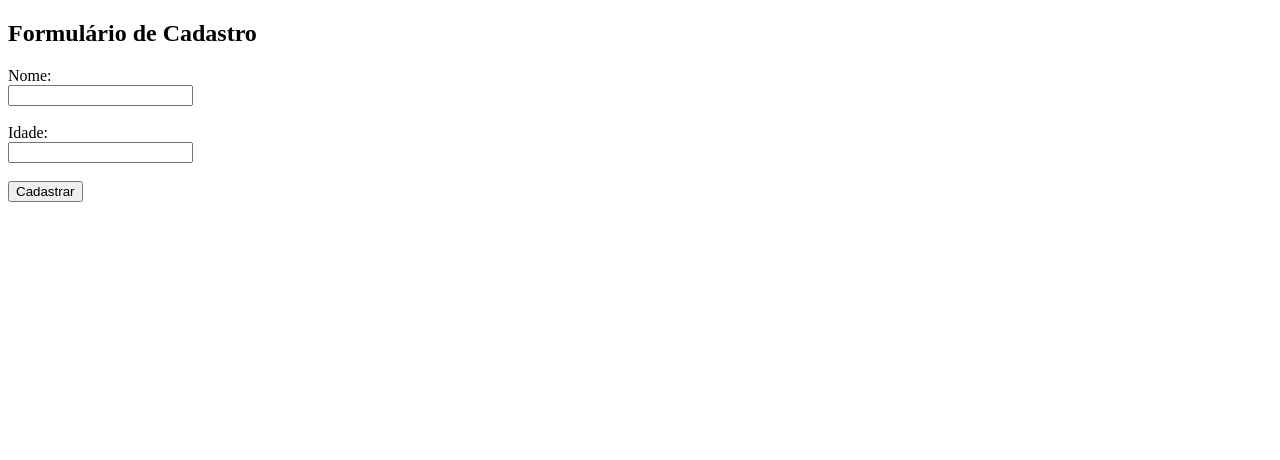
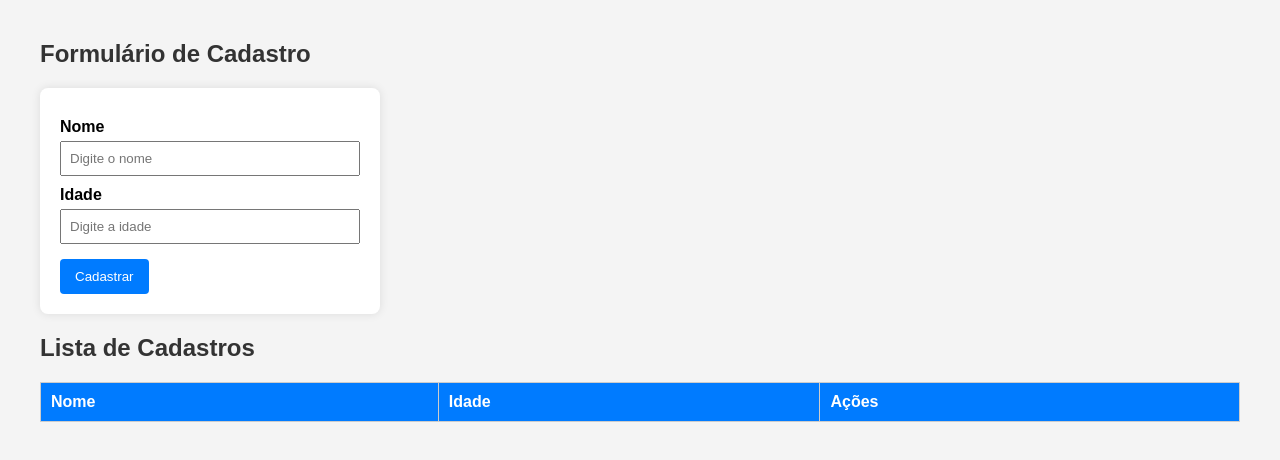
Before and after one commit to duda781/projeto, a plain HTML site: page index.html in a window 1280 px wide. Drawn offline with Linux system fonts and the light colour scheme.

Commit message:
Cria tabela de alunos

```diff
--- a/index.html
+++ b/index.html
@@ -3,21 +3,37 @@
 <head>
     <meta charset="UTF-8">
     <meta name="viewport" content="width=device-width, initial-scale=1.0">
-    <title>Cadastro</title>
+    <title>Cadastro de Pessoas</title>
+    <link rel="stylesheet" href="style.css">
 </head>
 <body>
 
     <h2>Formulário de Cadastro</h2>
 
     <form>
-        <label for="nome">Nome:</label><br>
-        <input type="text" id="nome" name="nome"><br><br>
+        <label for="nome">Nome</label>
+        <input type="text" id="nome" name="nome" placeholder="Digite o nome">
 
-        <label for="idade">Idade:</label><br>
-        <input type="number" id="idade" name="idade"><br><br>
+        <label for="idade">Idade</label>
+        <input type="number" id="idade" name="idade" placeholder="Digite a idade">
 
         <button type="submit">Cadastrar</button>
     </form>
 
+    <h2>Lista de Cadastros</h2>
+
+    <table>
+        <thead>
+            <tr>
+                <th>Nome</th>
+                <th>Idade</th>
+                <th>Ações</th>
+            </tr>
+        </thead>
+        <tbody>
+            <!-- Os registros serão adicionados aqui futuramente -->
+        </tbody>
+    </table>
+
 </body>
 </html>
--- a/style.css
+++ b/style.css
@@ -0,0 +1,63 @@
+body {
+    font-family: Arial, sans-serif;
+    margin: 40px;
+    background-color: #f4f4f4;
+}
+
+h2 {
+    color: #333;
+}
+
+form {
+    background: #fff;
+    padding: 20px;
+    border-radius: 8px;
+    width: 300px;
+    margin-bottom: 20px;
+    box-shadow: 0 0 10px rgba(0, 0, 0, 0.1);
+}
+
+label {
+    display: block;
+    margin-top: 10px;
+    font-weight: bold;
+}
+
+input {
+    width: 100%;
+    padding: 8px;
+    margin-top: 5px;
+    box-sizing: border-box;
+}
+
+button {
+    margin-top: 15px;
+    padding: 10px 15px;
+    background-color: #007BFF;
+    color: #fff;
+    border: none;
+    border-radius: 4px;
+    cursor: pointer;
+}
+
+button:hover {
+    background-color: #0056b3;
+}
+
+table {
+    width: 100%;
+    border-collapse: collapse;
+    background: #fff;
+}
+
+th,
+td {
+    border: 1px solid #ccc;
+    padding: 10px;
+    text-align: left;
+}
+
+th {
+    background-color: #007BFF;
+    color: #fff;
+}
```
